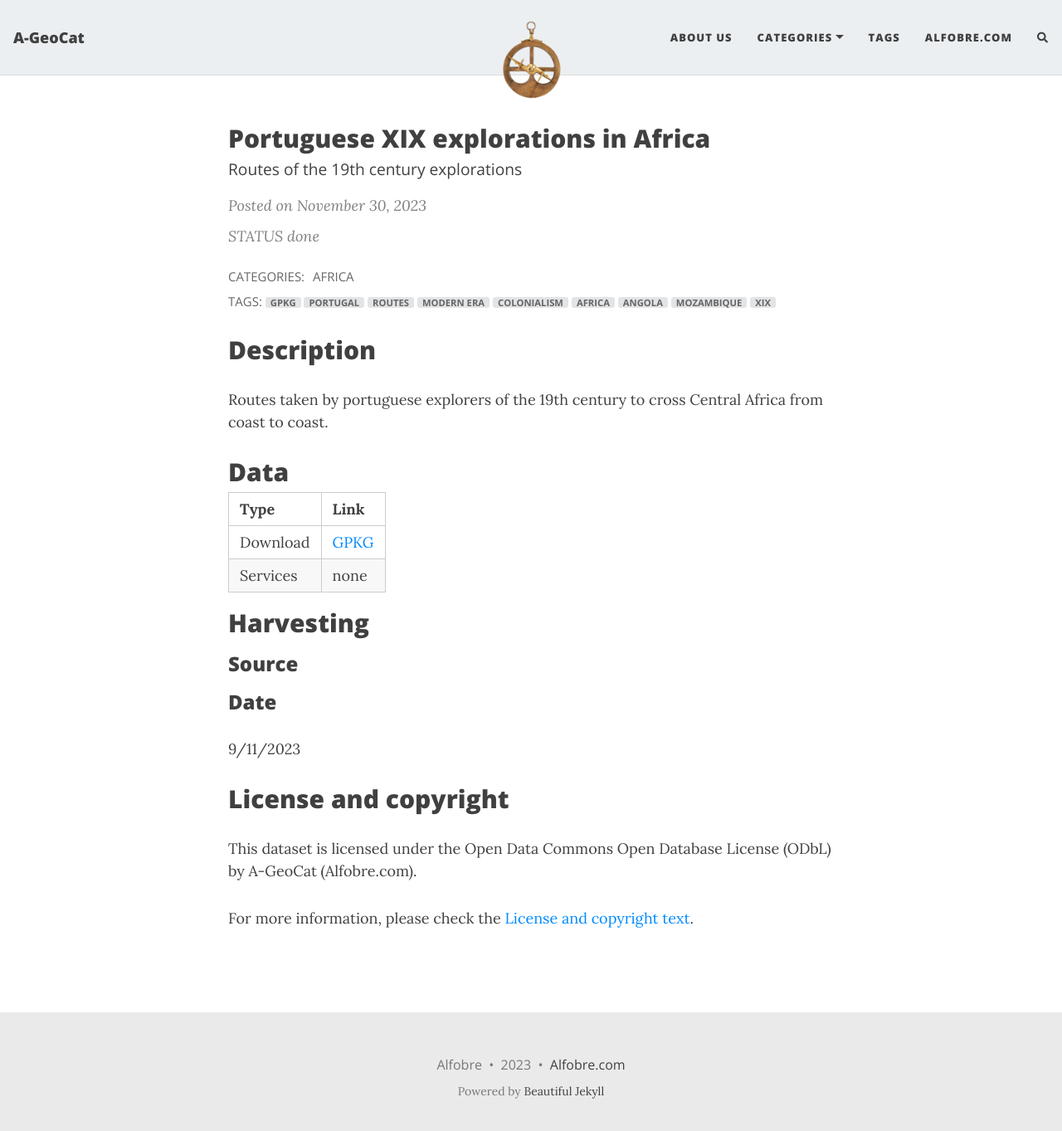
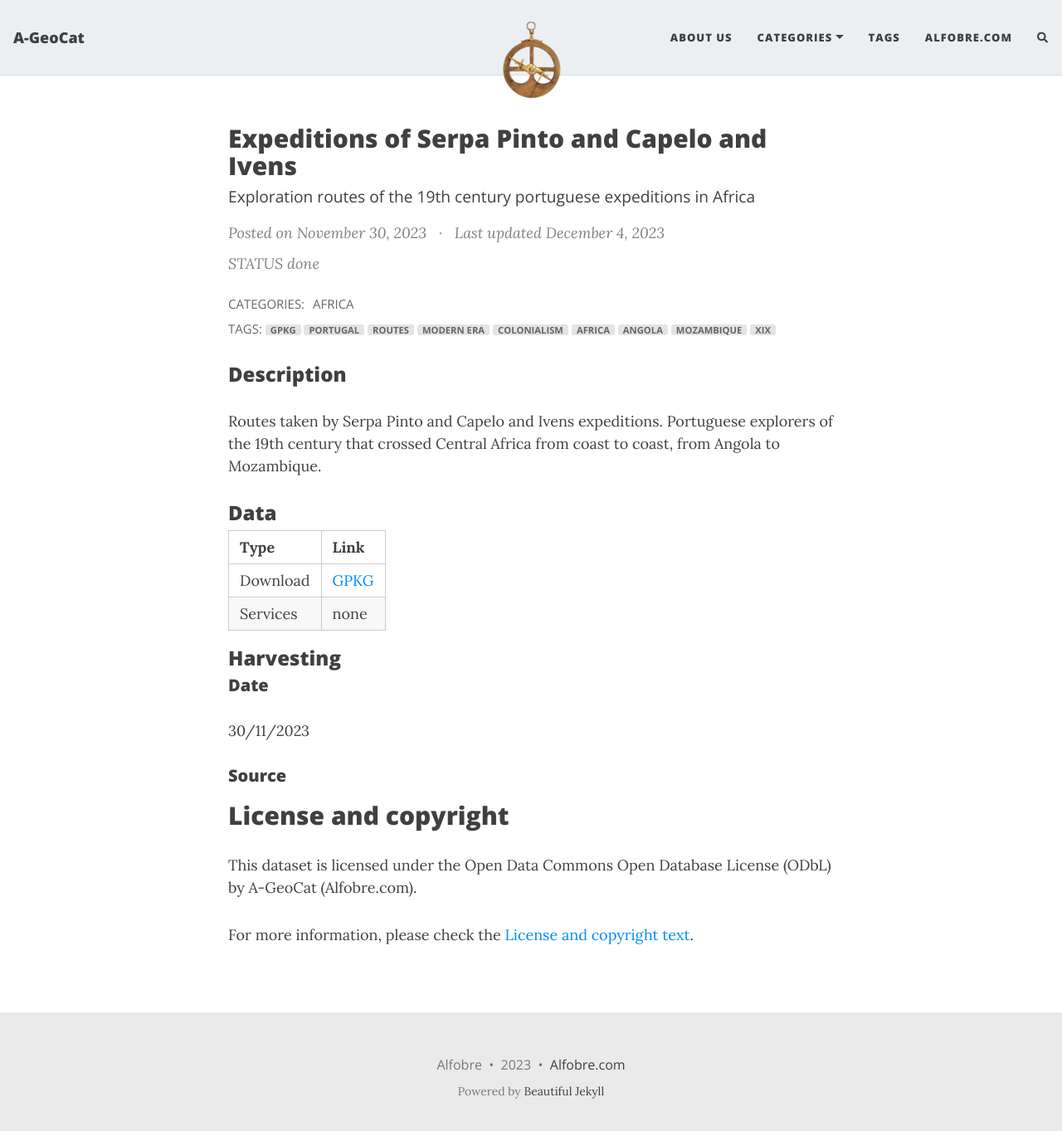
Before and after one commit to projetoalfobre/a-geocat, a Jekyll site: the page built from _posts/2023-11-30-XIX-portuguese-explorations-in-africa.md, in a window 1280 px wide and 1376 px high. Shown: the top 1363 px of the window at 83% size. Built offline with Jekyll 4.4.1, drawn with Linux system fonts in a browser that asks for light colours; nearby versions of some CDN libraries; comment, search, counter and statistics services are not loaded.

Commit message:
Update 2023-11-30-XIX-portuguese-explorations-in-africa.md

```diff
--- a/_posts/2023-11-30-XIX-portuguese-explorations-in-africa.md
+++ b/_posts/2023-11-30-XIX-portuguese-explorations-in-africa.md
@@ -1,7 +1,7 @@
 ---
 layout: post
-title: Portuguese XIX explorations in Africa
-subtitle: Routes of the 19th century explorations
+title: Expeditions of Serpa Pinto and Capelo and Ivens
+subtitle: Exploration routes of the 19th century portuguese expeditions in Africa
 cover-img:
 thumbnail-img:
 share-img:
@@ -10,25 +10,28 @@ author:
 categories: [Africa]
 published: true
 status: done
-last-updated:
+last-updated: 04-12-2023
 ---
 
-## Description
-Routes taken by portuguese explorers of the 19th century to cross Central Africa from coast to coast.
+### Description
+Routes taken by Serpa Pinto and Capelo and Ivens expeditions. Portuguese explorers of the 19th century that crossed Central Africa from coast to coast, from Angola to Mozambique.
 
-## Data
+
+### Data
 
 | Type | Link |
 | :------ |:--- |
 | Download | [GPKG](httpsic_archaeological_site_in_Iberia.gpkg) |
 | Services | none |
 
-## Harvesting
-### Source
+
+### Harvesting
+##### Date
+30/11/2023
+
+##### Source
 
 
-### Date
-9/11/2023
 
 ## License and copyright
 This dataset is licensed under the Open Data Commons Open Database License (ODbL) by A-GeoCat (Alfobre.com).
```
